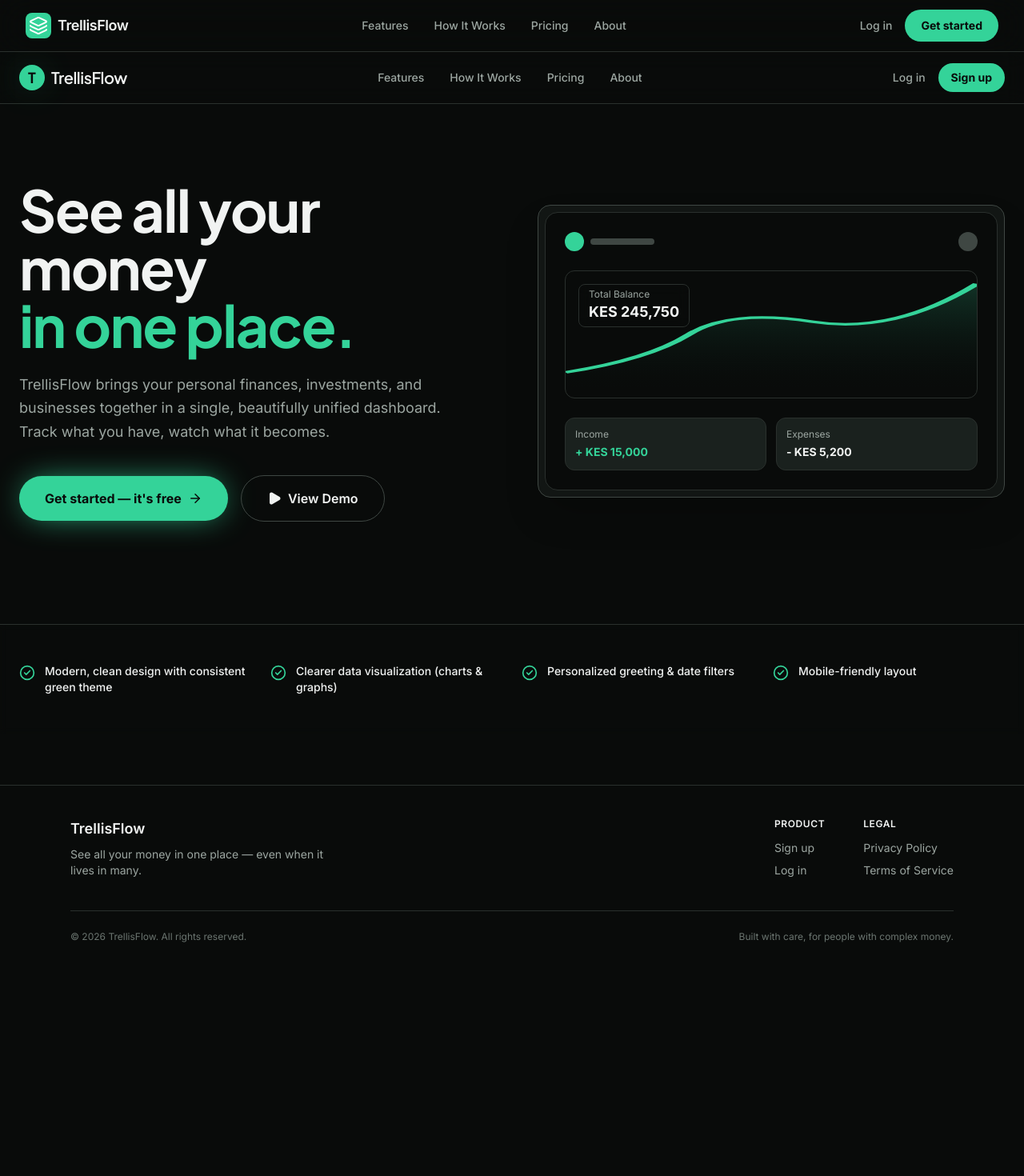
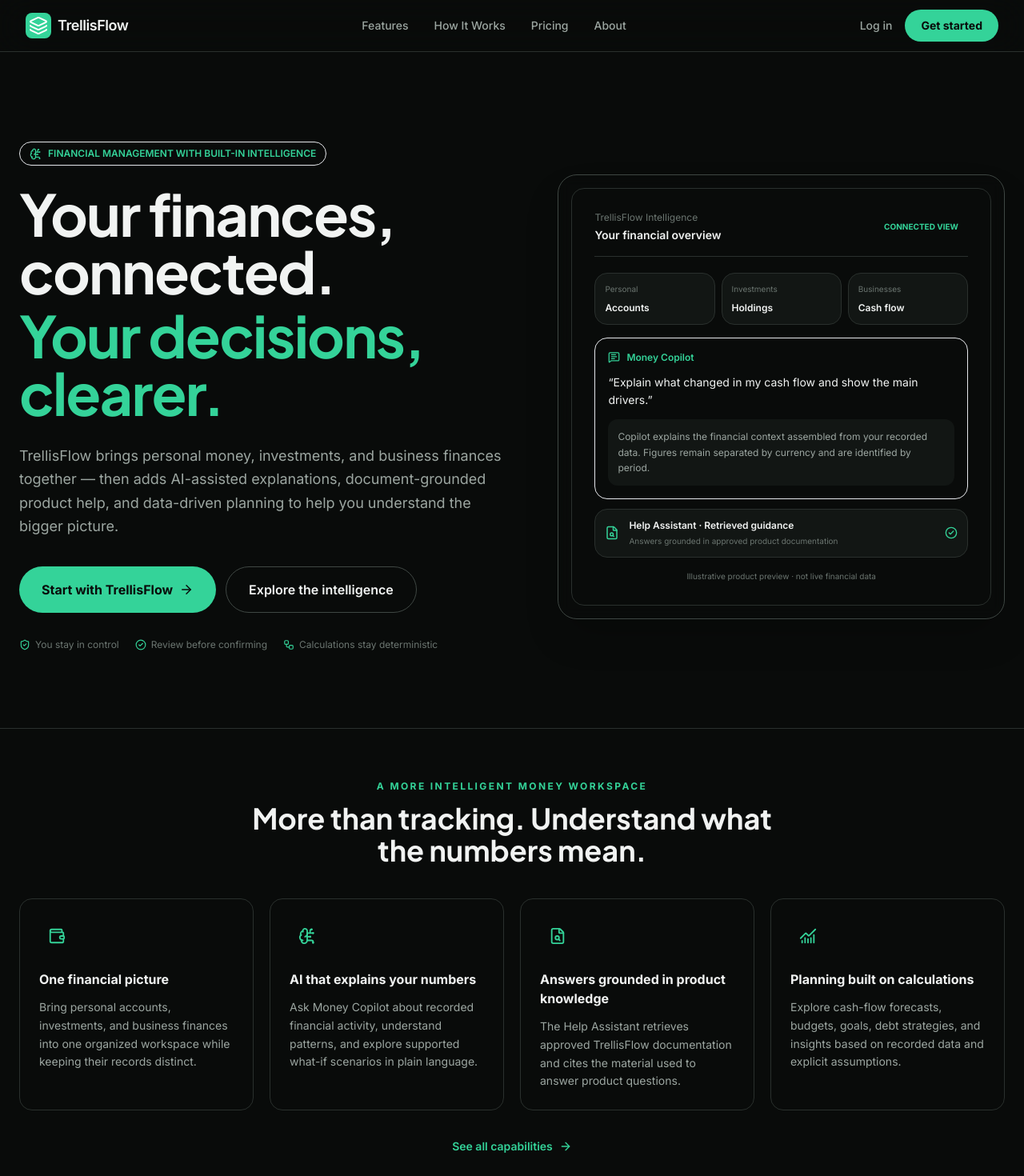
Before and after one commit to Dancan1907/trellisflow, a Next.js app in the folder apps/web/: page / in a window 1280 px wide. Shown: the top 1470 px of the page at 80% size. Before the commit the page ends 1219 px from the top, so only its background shows below. Built offline with nearby package versions, Linux system fonts and the light colour scheme.

Commit message:
feat(marketing): reposition landing page around financial intelligence

```diff
--- a/apps/web/src/app/(public)/page.tsx
+++ b/apps/web/src/app/(public)/page.tsx
@@ -1,219 +1,172 @@
-'use client';
+import Link from 'next/link';
+import {
+  ArrowRight,
+  BrainCircuit,
+  ShieldCheck,
+  FileSearch,
+  Wallet,
+  TrendingUp,
+  Building2,
+  ChartNoAxesCombined,
+  MessageSquareText,
+  Workflow,
+  CheckCircle2,
+} from 'lucide-react';
 
-import { useState } from 'react';
-import Link from 'next/link';
-import { ArrowRight, Play, CheckCircle2, Menu, X } from 'lucide-react';
+const pillars = [
+  {
+    icon: Wallet,
+    title: 'One financial picture',
+    description: 'Bring personal accounts, investments, and business finances into one organized workspace while keeping their records distinct.',
+  },
+  {
+    icon: BrainCircuit,
+    title: 'AI that explains your numbers',
+    description: 'Ask Money Copilot about recorded financial activity, understand patterns, and explore supported what-if scenarios in plain language.',
+  },
+  {
+    icon: FileSearch,
+    title: 'Answers grounded in product knowledge',
+    description: 'The Help Assistant retrieves approved TrellisFlow documentation and cites the material used to answer product questions.',
+  },
+  {
+    icon: ChartNoAxesCombined,
+    title: 'Planning built on calculations',
+    description: 'Explore cash-flow forecasts, budgets, goals, debt strategies, and insights based on recorded data and explicit assumptions.',
+  },
+];
 
 export default function LandingPage() {
-  const [isMobileMenuOpen, setIsMobileMenuOpen] = useState(false);
+  return (
+    <main className="relative flex min-h-screen flex-col overflow-hidden bg-bg-primary">
+      <div className="pointer-events-none absolute -left-48 top-20 h-[34rem] w-[34rem] rounded-full bg-accent-primary/10 blur-[150px]" />
+      <div className="pointer-events-none absolute -right-48 top-[35rem] h-[32rem] w-[32rem] rounded-full bg-accent-primary/5 blur-[150px]" />
 
-  return (
-    <main className="min-h-screen bg-bg-primary flex flex-col relative overflow-hidden">
-      {/* Background Glows */}
-      <div className="absolute top-[-20%] left-[-10%] w-[600px] h-[600px] bg-accent-primary/10 blur-[150px] rounded-full pointer-events-none" />
-      <div className="absolute bottom-[-10%] right-[-10%] w-[500px] h-[500px] bg-accent-primary/5 blur-[150px] rounded-full pointer-events-none" />
-
-      {/* Header */}
-      <header className="sticky top-0 z-50 border-b border-border-subtle bg-bg-primary/80 backdrop-blur-md">
-        <div className="max-w-7xl mx-auto px-6 h-16 flex items-center justify-between">
-          <div className="flex items-center gap-2">
-            <div className="w-8 h-8 rounded-full bg-accent-primary flex items-center justify-center glow-effect">
-              <span className="text-bg-primary font-display font-bold text-lg">T</span>
+      <section className="relative z-10 px-6 pb-24 pt-20 md:pt-28">
+        <div className="mx-auto grid max-w-7xl items-center gap-14 lg:grid-cols-[1.05fr_.95fr]">
+          <div>
+            <div className="mb-6 inline-flex items-center gap-2 rounded-full border border-accent-primary/30 bg-accent-primary/10 px-3 py-1.5 text-xs font-semibold text-accent-primary">
+              <BrainCircuit size={15} /> FINANCIAL MANAGEMENT WITH BUILT-IN INTELLIGENCE
             </div>
-            <span className="text-xl font-display font-semibold tracking-tight text-fg-primary">
-              TrellisFlow
-            </span>
-          </div>
-
-          {/* Desktop Navigation */}
-          <nav className="hidden md:flex items-center gap-8 text-sm font-medium text-fg-secondary">
-            <Link href="/features" className="hover:text-fg-primary transition-colors">
-              Features
-            </Link>
-            <Link href="/how-it-works" className="hover:text-fg-primary transition-colors">
-              How It Works
-            </Link>
-            <Link href="/pricing" className="hover:text-fg-primary transition-colors">
-              Pricing
-            </Link>
-            <Link href="/about" className="hover:text-fg-primary transition-colors">
-              About
-            </Link>
-          </nav>
-
-          <div className="hidden md:flex items-center gap-4">
-            <Link
-              href="/login"
-              className="text-sm font-medium text-fg-secondary hover:text-fg-primary transition-colors"
-            >
-              Log in
-            </Link>
-            <Link
-              href="/signup"
-              className="px-4 py-2 rounded-full bg-accent-primary text-bg-primary text-sm font-bold hover:bg-accent-hover transition-colors"
-            >
-              Sign up
-            </Link>
-          </div>
-
-          {/* Mobile Menu Button */}
-          <button
-            className="md:hidden p-2 text-fg-primary"
-            onClick={() => setIsMobileMenuOpen(!isMobileMenuOpen)}
-          >
-            {isMobileMenuOpen ? <X size={24} /> : <Menu size={24} />}
-          </button>
-        </div>
-
-        {/* Mobile Navigation Dropdown */}
-        {isMobileMenuOpen && (
-          <div className="md:hidden absolute top-16 left-0 w-full bg-bg-secondary border-b border-border-subtle py-4 px-6 flex flex-col gap-4 shadow-xl">
-            <Link
-              href="/features"
-              onClick={() => setIsMobileMenuOpen(false)}
-              className="text-sm font-medium text-fg-primary"
-            >
-              Features
-            </Link>
-            <Link
-              href="/how-it-works"
-              onClick={() => setIsMobileMenuOpen(false)}
-              className="text-sm font-medium text-fg-primary"
-            >
-              How It Works
-            </Link>
-            <Link
-              href="/pricing"
-              onClick={() => setIsMobileMenuOpen(false)}
-              className="text-sm font-medium text-fg-primary"
-            >
-              Pricing
-            </Link>
-            <Link
-              href="/about"
-              onClick={() => setIsMobileMenuOpen(false)}
-              className="text-sm font-medium text-fg-primary"
-            >
-              About
-            </Link>
-            <div className="h-px w-full bg-border-subtle my-2" />
-            <Link
-              href="/login"
-              onClick={() => setIsMobileMenuOpen(false)}
-              className="text-sm font-medium text-fg-secondary"
-            >
-              Log in
-            </Link>
-            <Link
-              href="/signup"
-              onClick={() => setIsMobileMenuOpen(false)}
-              className="text-sm font-bold text-accent-primary"
-            >
-              Sign up
-            </Link>
-          </div>
-        )}
-      </header>
-
-      {/* ... Keep the rest of your Hero Section, Benefits Banner exactly the same ... */}
-      <section className="relative z-10 pt-24 pb-32 px-6">
-        <div className="max-w-7xl mx-auto flex flex-col lg:flex-row items-center gap-16">
-          <div className="flex-1 text-center lg:text-left">
-            <h1 className="text-5xl md:text-7xl font-display font-bold tracking-tight text-fg-primary mb-6 leading-[1.05]">
-              See all your money <br />
-              <span className="text-accent-primary">in one place.</span>
+            <h1 className="max-w-3xl text-5xl font-display font-bold leading-[1.05] tracking-tight text-fg-primary md:text-7xl">
+              Your finances, connected.
+              <span className="mt-2 block text-accent-primary">Your decisions, clearer.</span>
             </h1>
-            <p className="text-lg text-fg-secondary max-w-xl mx-auto lg:mx-0 mb-10 leading-relaxed">
-              TrellisFlow brings your personal finances, investments, and businesses together in a
-              single, beautifully unified dashboard. Track what you have, watch what it becomes.
+            <p className="mt-7 max-w-2xl text-lg leading-relaxed text-fg-secondary">
+              TrellisFlow brings personal money, investments, and business finances together — then adds AI-assisted explanations, document-grounded product help, and data-driven planning to help you understand the bigger picture.
             </p>
-
-            <div className="flex flex-col sm:flex-row items-center gap-4 justify-center lg:justify-start">
-              <Link
-                href="/signup"
-                className="group px-8 py-4 rounded-full bg-accent-primary text-bg-primary text-base font-bold hover:bg-accent-hover transition-all inline-flex items-center gap-2 glow-effect"
-              >
-                Get started — it&apos;s free
-                <ArrowRight size={18} className="group-hover:translate-x-1 transition-transform" />
+            <div className="mt-9 flex flex-col gap-3 sm:flex-row">
+              <Link href="/signup" className="inline-flex items-center justify-center gap-2 rounded-full bg-accent-primary px-7 py-4 text-base font-bold text-bg-primary transition-colors hover:bg-accent-hover">
+                Start with TrellisFlow <ArrowRight size={18} />
               </Link>
-              <Link
-                href="/login"
-                className="px-8 py-4 rounded-full border border-border-strong text-fg-primary text-base font-semibold hover:bg-bg-secondary transition-colors inline-flex items-center gap-2"
-              >
-                <Play size={18} fill="currentColor" /> View Demo
+              <Link href="/features" className="inline-flex items-center justify-center rounded-full border border-border-strong px-7 py-4 text-base font-semibold text-fg-primary transition-colors hover:bg-bg-secondary">
+                Explore the intelligence
               </Link>
+            </div>
+            <div className="mt-8 flex flex-wrap gap-x-5 gap-y-2 text-xs text-fg-tertiary">
+              <span className="inline-flex items-center gap-1.5"><ShieldCheck size={14} className="text-accent-primary" /> You stay in control</span>
+              <span className="inline-flex items-center gap-1.5"><CheckCircle2 size={14} className="text-accent-primary" /> Review before confirming</span>
+              <span className="inline-flex items-center gap-1.5"><Workflow size={14} className="text-accent-primary" /> Calculations stay deterministic</span>
             </div>
           </div>
 
-          <div className="flex-1 relative perspective-1000">
-            <div className="relative transform lg:rotate-y-[-10deg] lg:rotate-x-[5deg] transition-transform duration-500 hover:rotate-0">
-              <div className="absolute top-1/2 left-1/2 -translate-x-1/2 -translate-y-1/2 w-full h-[80%] bg-accent-primary/20 blur-[80px] rounded-full pointer-events-none" />
-              <div className="relative bg-bg-secondary border border-border-strong rounded-2xl p-2 shadow-2xl backdrop-blur-xl">
-                <div className="bg-bg-primary rounded-xl overflow-hidden border border-border-subtle p-6">
-                  <div className="flex items-center justify-between mb-6">
-                    <div className="flex items-center gap-2">
-                      <div className="w-6 h-6 rounded-full bg-accent-primary" />
-                      <div className="h-2 w-20 bg-border-strong rounded" />
+          <div className="relative">
+            <div className="absolute inset-8 rounded-full bg-accent-primary/15 blur-[90px]" />
+            <div className="relative rounded-3xl border border-border-strong bg-bg-secondary/95 p-4 shadow-2xl backdrop-blur">
+              <div className="rounded-2xl border border-border-subtle bg-bg-primary p-5 md:p-7">
+                <div className="flex items-center justify-between border-b border-border-subtle pb-4">
+                  <div><p className="text-xs text-fg-tertiary">TrellisFlow Intelligence</p><p className="mt-1 text-sm font-semibold text-fg-primary">Your financial overview</p></div>
+                  <span className="rounded-full bg-accent-primary/10 px-3 py-1 text-[10px] font-bold text-accent-primary">CONNECTED VIEW</span>
+                </div>
+                <div className="mt-5 grid grid-cols-3 gap-2">
+                  {[{label:'Personal',value:'Accounts'},{label:'Investments',value:'Holdings'},{label:'Businesses',value:'Cash flow'}].map((item) => (
+                    <div key={item.label} className="rounded-xl border border-border-subtle bg-bg-secondary p-3">
+                      <p className="text-[10px] text-fg-tertiary">{item.label}</p><p className="mt-2 text-xs font-semibold text-fg-primary">{item.value}</p>
                     </div>
-                    <div className="h-6 w-6 rounded-full bg-border-strong" />
-                  </div>
-                  <div className="h-40 bg-gradient-to-t from-accent-primary/20 to-transparent rounded-lg border border-border-subtle relative overflow-hidden mb-6 flex items-end">
-                    <svg className="w-full h-full" preserveAspectRatio="none" viewBox="0 0 100 100">
-                      <path
-                        d="M0,100 L0,80 Q20,70 30,50 T60,40 T100,10 L100,100 Z"
-                        fill="url(#grad)"
-                        opacity="0.2"
-                      />
-                      <path
-                        d="M0,80 Q20,70 30,50 T60,40 T100,10"
-                        fill="none"
-                        stroke="var(--accent-primary)"
-                        strokeWidth="2"
-                      />
-                      <defs>
-                        <linearGradient id="grad" x1="0" y1="0" x2="0" y2="1">
-                          <stop offset="0%" stopColor="var(--accent-primary)" />
-                          <stop offset="100%" stopColor="transparent" />
-                        </linearGradient>
-                      </defs>
-                    </svg>
-                    <div className="absolute top-4 left-4 bg-bg-secondary/80 backdrop-blur px-3 py-1 rounded-md border border-border-subtle">
-                      <p className="text-xs text-fg-secondary">Total Balance</p>
-                      <p className="text-lg font-bold text-fg-primary">KES 245,750</p>
-                    </div>
-                  </div>
-                  <div className="grid grid-cols-2 gap-3">
-                    <div className="bg-bg-tertiary p-3 rounded-lg border border-border-subtle">
-                      <p className="text-xs text-fg-secondary mb-1">Income</p>
-                      <p className="text-sm font-bold text-accent-primary">+ KES 15,000</p>
-                    </div>
-                    <div className="bg-bg-tertiary p-3 rounded-lg border border-border-subtle">
-                      <p className="text-xs text-fg-secondary mb-1">Expenses</p>
-                      <p className="text-sm font-bold text-negative">- KES 5,200</p>
-                    </div>
-                  </div>
+                  ))}
                 </div>
+                <div className="mt-4 rounded-xl border border-accent-primary/20 bg-accent-primary/5 p-4">
+                  <div className="flex items-center gap-2 text-xs font-semibold text-accent-primary"><MessageSquareText size={15}/> Money Copilot</div>
+                  <p className="mt-3 text-sm leading-relaxed text-fg-primary">“Explain what changed in my cash flow and show the main drivers.”</p>
+                  <div className="mt-3 rounded-lg bg-bg-secondary p-3 text-xs leading-relaxed text-fg-secondary">Copilot explains the financial context assembled from your recorded data. Figures remain separated by currency and are identified by period.</div>
+                </div>
+                <div className="mt-3 flex items-center gap-3 rounded-xl border border-border-subtle bg-bg-secondary p-3">
+                  <FileSearch size={18} className="shrink-0 text-accent-primary"/>
+                  <div><p className="text-xs font-semibold text-fg-primary">Help Assistant · Retrieved guidance</p><p className="mt-1 text-[10px] text-fg-tertiary">Answers grounded in approved product documentation</p></div>
+                  <CheckCircle2 size={16} className="ml-auto shrink-0 text-accent-primary"/>
+                </div>
+                <p className="mt-4 text-center text-[10px] text-fg-tertiary">Illustrative product preview · not live financial data</p>
               </div>
             </div>
           </div>
         </div>
       </section>
 
-      <section className="relative z-10 border-t border-border-subtle bg-bg-secondary/40 backdrop-blur-sm">
-        <div className="max-w-7xl mx-auto px-6 py-12">
-          <div className="grid grid-cols-1 md:grid-cols-2 lg:grid-cols-4 gap-6">
-            {[
-              'Modern, clean design with consistent green theme',
-              'Clearer data visualization (charts & graphs)',
-              'Personalized greeting & date filters',
-              'Mobile-friendly layout',
-            ].map((text, i) => (
-              <div key={i} className="flex items-start gap-3">
-                <CheckCircle2 className="text-accent-primary shrink-0 mt-0.5" size={20} />
-                <p className="text-sm text-fg-primary font-medium">{text}</p>
-              </div>
-            ))}
+      <section className="relative z-10 border-y border-border-subtle bg-bg-secondary/50 px-6 py-16">
+        <div className="mx-auto max-w-7xl">
+          <div className="mx-auto mb-10 max-w-2xl text-center">
+            <p className="text-xs font-bold uppercase tracking-[.2em] text-accent-primary">A more intelligent money workspace</p>
+            <h2 className="mt-3 text-3xl font-display font-bold text-fg-primary md:text-4xl">More than tracking. Understand what the numbers mean.</h2>
           </div>
+          <div className="grid gap-5 md:grid-cols-2 xl:grid-cols-4">
+            {pillars.map((item) => {
+              const Icon = item.icon;
+              return <article key={item.title} className="rounded-2xl border border-border-subtle bg-bg-primary p-6">
+                <div className="mb-5 flex h-11 w-11 items-center justify-center rounded-xl bg-accent-primary/10"><Icon size={22} className="text-accent-primary"/></div>
+                <h3 className="text-base font-bold text-fg-primary">{item.title}</h3>
+                <p className="mt-3 text-sm leading-relaxed text-fg-secondary">{item.description}</p>
+              </article>;
+            })}
+          </div>
+          <div className="mt-8 text-center"><Link href="/features" className="inline-flex items-center gap-2 text-sm font-semibold text-accent-primary hover:underline">See all capabilities <ArrowRight size={16}/></Link></div>
+        </div>
+      </section>
+
+      <section className="relative z-10 px-6 py-20">
+        <div className="mx-auto grid max-w-7xl gap-12 lg:grid-cols-2 lg:items-center">
+          <div>
+            <p className="text-xs font-bold uppercase tracking-[.2em] text-accent-primary">How the intelligence works</p>
+            <h2 className="mt-3 text-3xl font-display font-bold text-fg-primary md:text-4xl">AI assistance, grounded in your data — not guesswork.</h2>
+            <p className="mt-5 text-base leading-relaxed text-fg-secondary">TrellisFlow separates financial calculations from language-model explanations. The application computes supported financial figures from your records; AI helps explain those figures or find approved product guidance.</p>
+            <ul className="mt-7 space-y-4 text-sm text-fg-secondary">
+              <li className="flex gap-3"><CheckCircle2 size={18} className="mt-0.5 shrink-0 text-accent-primary"/> <span><strong className="text-fg-primary">Money Copilot:</strong> natural-language explanations of your recorded finances and supported what-if sensitivities. Chat analysis is read-only.</span></li>
+              <li className="flex gap-3"><CheckCircle2 size={18} className="mt-0.5 shrink-0 text-accent-primary"/> <span><strong className="text-fg-primary">RAG Help Assistant:</strong> retrieves approved help content and grounds product answers in cited sources.</span></li>
+              <li className="flex gap-3"><CheckCircle2 size={18} className="mt-0.5 shrink-0 text-accent-primary"/> <span><strong className="text-fg-primary">Deterministic forecasts:</strong> projected balances are calculated by forecast rules, not generated by an LLM.</span></li>
+              <li className="flex gap-3"><CheckCircle2 size={18} className="mt-0.5 shrink-0 text-accent-primary"/> <span><strong className="text-fg-primary">Human confirmation:</strong> supported AI-assisted transaction drafts must be reviewed; supported writes require explicit confirmation.</span></li>
+            </ul>
+            <Link href="/how-it-works" className="mt-8 inline-flex items-center gap-2 text-sm font-semibold text-accent-primary hover:underline">See how it works <ArrowRight size={16}/></Link>
+          </div>
+          <div className="rounded-3xl border border-border-subtle bg-bg-secondary p-7 md:p-9">
+            <div className="flex items-center gap-3"><div className="flex h-10 w-10 items-center justify-center rounded-xl bg-accent-primary/10"><BrainCircuit className="text-accent-primary"/></div><div><p className="text-sm font-bold text-fg-primary">A clear separation of responsibilities</p><p className="text-xs text-fg-tertiary">Designed for understandable financial assistance</p></div></div>
+            <div className="mt-6 space-y-3">
+              <div className="rounded-xl border border-border-subtle bg-bg-primary p-4"><p className="text-xs font-bold text-fg-primary">1 · Your records</p><p className="mt-1 text-xs text-fg-secondary">Accounts, transactions, holdings, businesses, and settings.</p></div>
+              <div className="mx-auto h-4 w-px bg-border-strong"/>
+              <div className="rounded-xl border border-border-subtle bg-bg-primary p-4"><p className="text-xs font-bold text-fg-primary">2 · Application calculations & retrieval</p><p className="mt-1 text-xs text-fg-secondary">Currency-aware aggregates, deterministic forecasts, and approved-document retrieval.</p></div>
+              <div className="mx-auto h-4 w-px bg-border-strong"/>
+              <div className="rounded-xl border border-accent-primary/30 bg-accent-primary/5 p-4"><p className="text-xs font-bold text-accent-primary">3 · AI explanation & guided action</p><p className="mt-1 text-xs text-fg-secondary">Natural-language explanations, source-cited help, and review-first transaction drafts.</p></div>
+            </div>
+          </div>
+        </div>
+      </section>
+
+      <section className="relative z-10 border-y border-border-subtle bg-bg-secondary/50 px-6 py-16">
+        <div className="mx-auto grid max-w-7xl gap-6 md:grid-cols-3">
+          <div className="flex gap-3"><Wallet className="mt-1 shrink-0 text-accent-primary"/><div><h3 className="font-bold text-fg-primary">Personal finance</h3><p className="mt-2 text-sm leading-relaxed text-fg-secondary">Accounts, transactions, recurring activity, budgets, savings goals, and debt planning.</p></div></div>
+          <div className="flex gap-3"><TrendingUp className="mt-1 shrink-0 text-accent-primary"/><div><h3 className="font-bold text-fg-primary">Investments</h3><p className="mt-2 text-sm leading-relaxed text-fg-secondary">Holdings, recorded buys and sells, dividends, interest, contributions, withdrawals, and portfolio context.</p></div></div>
+          <div className="flex gap-3"><Building2 className="mt-1 shrink-0 text-accent-primary"/><div><h3 className="font-bold text-fg-primary">Business finances</h3><p className="mt-2 text-sm leading-relaxed text-fg-secondary">Business accounts, revenue, expenses, profit and loss, net worth, and historical runway estimates.</p></div></div>
+        </div>
+      </section>
+
+      <section className="relative z-10 px-6 py-20">
+        <div className="mx-auto max-w-4xl rounded-3xl border border-accent-primary/30 bg-gradient-to-br from-accent-primary/10 via-bg-secondary to-bg-secondary p-8 text-center md:p-14">
+          <p className="text-xs font-bold uppercase tracking-[.2em] text-accent-primary">Bring the whole picture together</p>
+          <h2 className="mt-4 text-3xl font-display font-bold text-fg-primary md:text-5xl">Make your financial data work harder for you.</h2>
+          <p className="mx-auto mt-5 max-w-2xl text-base leading-relaxed text-fg-secondary">Start with the records you already understand. Organize them in TrellisFlow, explore the insights, and use AI assistance when it is enabled and useful.</p>
+          <div className="mt-8 flex flex-col justify-center gap-3 sm:flex-row">
+            <Link href="/signup" className="inline-flex items-center justify-center gap-2 rounded-full bg-accent-primary px-7 py-3.5 text-sm font-bold text-bg-primary hover:bg-accent-hover">Create your account <ArrowRight size={16}/></Link>
+            <Link href="/pricing" className="inline-flex items-center justify-center rounded-full border border-border-strong px-7 py-3.5 text-sm font-semibold text-fg-primary hover:bg-bg-primary">View pricing</Link>
+          </div>
+          <p className="mt-5 text-[11px] text-fg-tertiary">AI capabilities depend on deployment configuration and availability. TrellisFlow provides decision support, not regulated financial advice.</p>
         </div>
       </section>
     </main>
```
